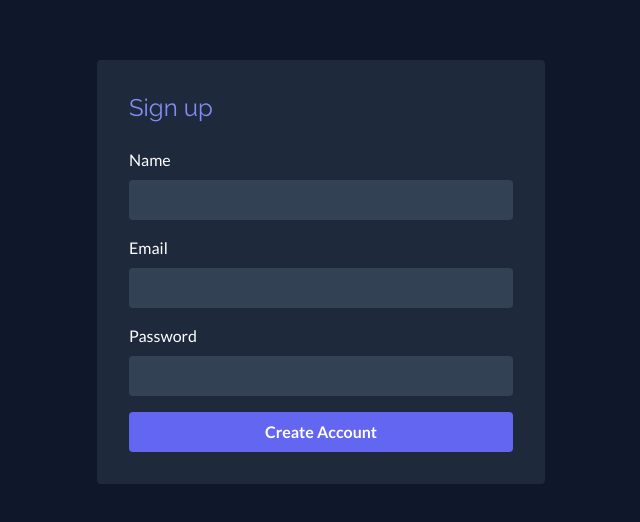
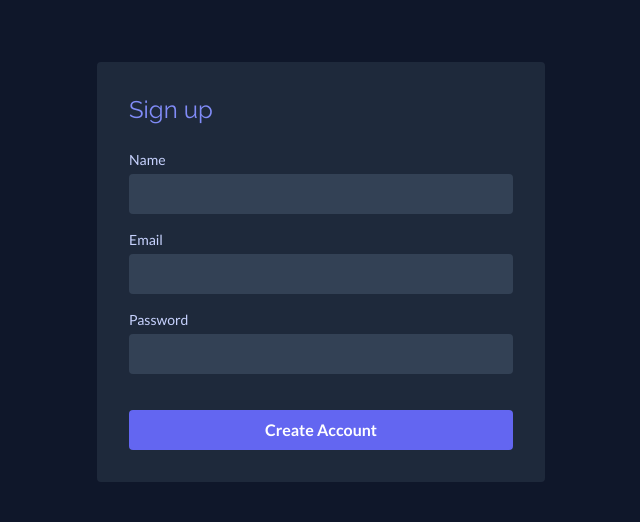
Before and after one commit to aakash-sachdev/dreammatch, a React (Vite) app in the folder frontend/: page /signup in a window 1280 px wide. Shown: the part 128-650 px from the top of the page, without its empty margins (319-959 px from the left). Built offline with nearby package versions, Linux system fonts and the light colour scheme.

Commit message:
Created InputField Component for reuseablilty | add password Strength | Updated Signup

```diff
--- /dev/null
+++ b/frontend/src/components/InputField.jsx
@@ -0,0 +1,23 @@
+function InputField({ label, type, value, onChange, name, required = false }) {
+  return (
+    <div className="mb-4">
+      <label
+        htmlFor={name}
+        className="block text-sm font-medium mb-1 text-indigo-200"
+      >
+        {label}
+      </label>
+      <input
+        id={name}
+        name={name}
+        type={type}
+        value={value}
+        onChange={onChange}
+        required={required}
+        className="w-full p-2 rounded bg-slate-700 text-white focus:outline-none focus:ring-2 focus:ring-indigo-500"
+      />
+    </div>
+  )
+}
+
+export default InputField
--- a/frontend/src/pages/Signup.jsx
+++ b/frontend/src/pages/Signup.jsx
@@ -1,13 +1,36 @@
 import { useState } from 'react'
+import InputField from '../components/InputField'
+import { useNavigate } from 'react-router-dom'
 
 function Signup() {
   const [name, setName] = useState('')
   const [email, setEmail] = useState('')
   const [password, setPassword] = useState('')
+  const [passwordStrength, setPasswordStrength] = useState('')
+
+  const navigate = useNavigate()
+
+  function checkPasswordStrength(pwd) {
+    if (pwd.length < 6) return 'Weak'
+    if (/[A-Z]/.test(pwd) && /[0-9]/.test(pwd) && pwd.length >= 8)
+      return 'Strong'
+    return 'Medium'
+  }
 
   const handleSubmit = (e) => {
     e.preventDefault()
     console.log('Form Submitted:', { name, email, password })
+
+    function isPasswordStrong(pwd) {
+      return pwd.length >= 8 && /[A-Z]/.test(pwd) && /[0-9]/.test(pwd)
+    }
+
+    if (name && email && isPasswordStrong(password)) {
+      alert('Signup successful! 🎉')
+      navigate('/')
+    } else {
+      alert('Please fill out all fields correctly.')
+    }
   }
 
   return (
@@ -18,36 +41,53 @@ function Signup() {
       >
         <h2 className="text-2xl font-heading mb-6 text-indigo-400">Sign up</h2>
 
-        <label className="block mb-2">Name</label>
-        <input
+        <InputField
+          label="Name"
+          name="name"
           type="text"
           value={name}
           onChange={(e) => setName(e.target.value)}
-          className="w-full p-2 mb-4 rounded bg-slate-700 text-white"
           required
         />
 
-        <label className="block mb-2">Email</label>
-        <input
+        <InputField
+          label="Email"
+          name="email"
           type="email"
           value={email}
           onChange={(e) => setEmail(e.target.value)}
-          className="w-full p-2 mb-4 rounded bg-slate-700 text-white"
           required
         />
 
-        <label className="block mb-2">Password</label>
-        <input
+        <InputField
+          label="Password"
+          name="password"
           type="password"
           value={password}
-          onChange={(e) => setPassword(e.target.value)}
-          className="w-full p-2 mb-4 rounded bg-slate-700 text-white"
+          onChange={(e) => {
+            setPassword(e.target.value)
+            setPasswordStrength(checkPasswordStrength(e.target.value))
+          }}
           required
         />
 
+        {password && (
+          <p
+            className={`text-sm font-semibold mt-1 ${
+              passwordStrength === 'Weak'
+                ? 'text-red-500'
+                : passwordStrength === 'Medium'
+                  ? 'text-yellow-400'
+                  : 'text-green-400'
+            }`}
+          >
+            Password Strength: {passwordStrength}
+          </p>
+        )}
+
         <button
           type="submit"
-          className="w-full bg-indigo-500 hover:bg-indigo-600 py-2 rounded font-semibold transition duration-300 ease-in-out"
+          className="w-full bg-indigo-500 hover:bg-indigo-600 py-2 rounded font-semibold transition duration-300 ease-in-out mt-5"
         >
           Create Account
         </button>
```
